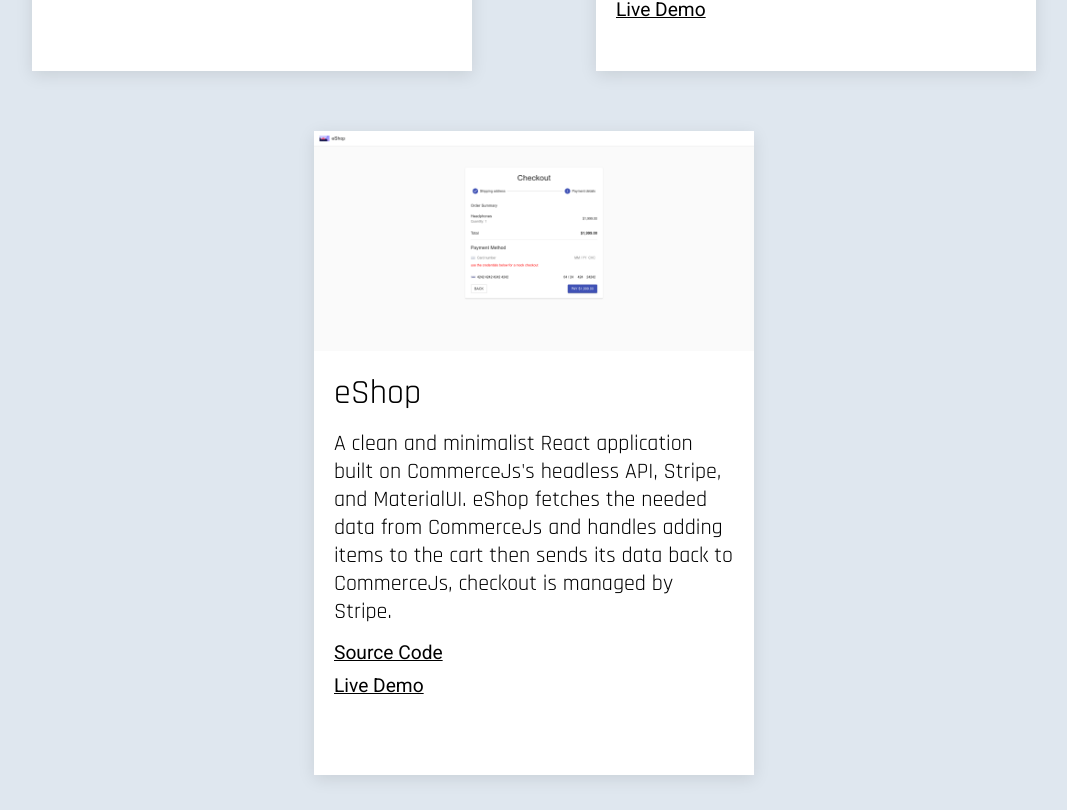
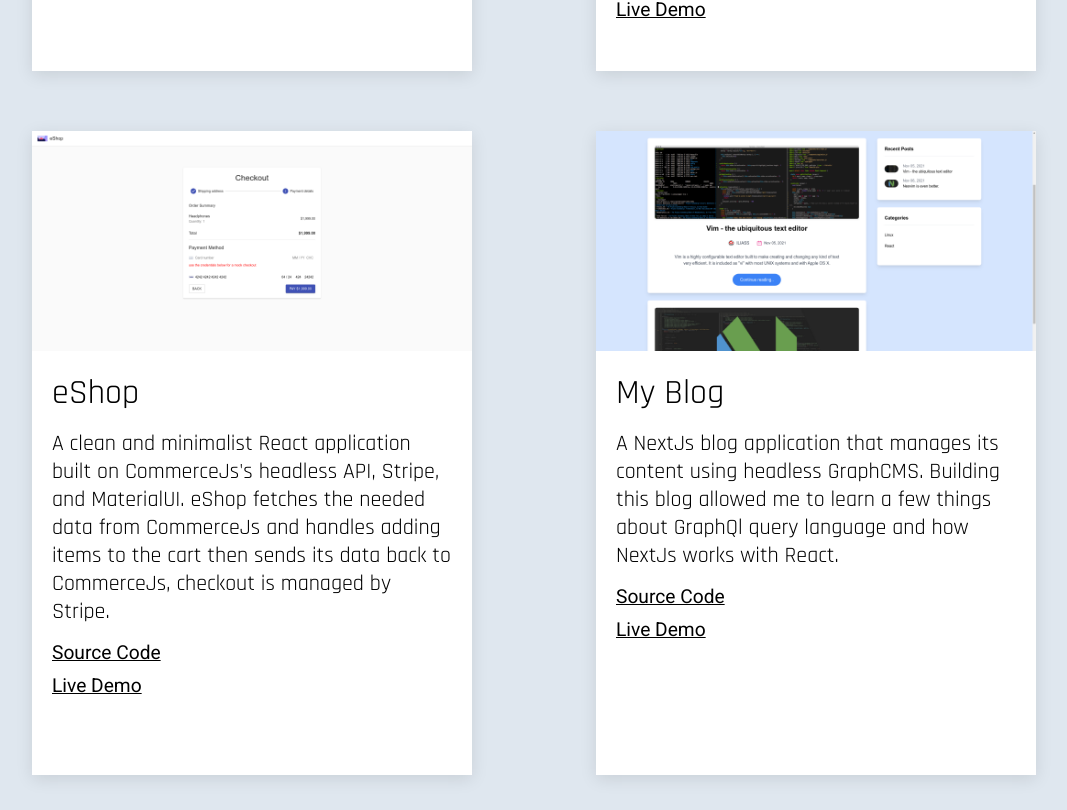
Before and after one commit to r-ILIASS/my-website, a React (Create React App) app: page / in a window 1280 px wide. Shown: the part 2550-3360 px from the top of the page, without its empty margins (106-1173 px from the left). Built offline with nearby package versions, Linux system fonts and the light colour scheme.

Commit message:
feat(coursework): add demo/repository links for my-blog

```diff
--- a/src/sections/Coursework/index.js
+++ b/src/sections/Coursework/index.js
@@ -9,6 +9,7 @@
 import MtableBackend from "../../assets/mtable_backend.png";
 import MoviesCover from "../../assets/thumb__movies-gallery.png";
 import EshopCover from "../../assets/thumb__eshop.png";
+import MyBlogCover from "../../assets/thumb__myblog.png";
 
 const projects = [
   {
@@ -56,6 +57,15 @@
     githubLink: "https://github.com/r-ILIASS/e-shop",
     image: EshopCover,
   },
+  {
+    id: 6,
+    title: "My Blog",
+    description:
+      "A NextJs blog application that manages its content using headless GraphCMS. Building this blog allowed me to learn a few things about GraphQl query language and how NextJs works with React.",
+    liveLink: "https://my-next-react-blog.vercel.app/",
+    githubLink: "https://github.com/r-ILIASS/MyBlog",
+    image: MyBlogCover,
+  },
 ];
 
 const Coursework = () => (
```
Also changed, not shown: src/assets/thumb__myblog.png (added).
